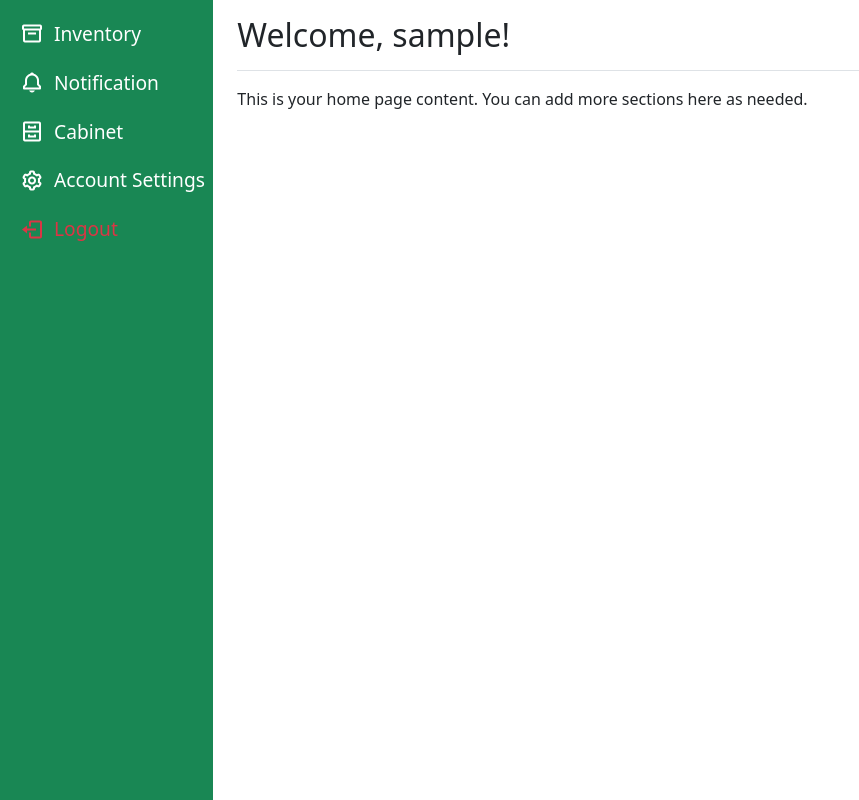
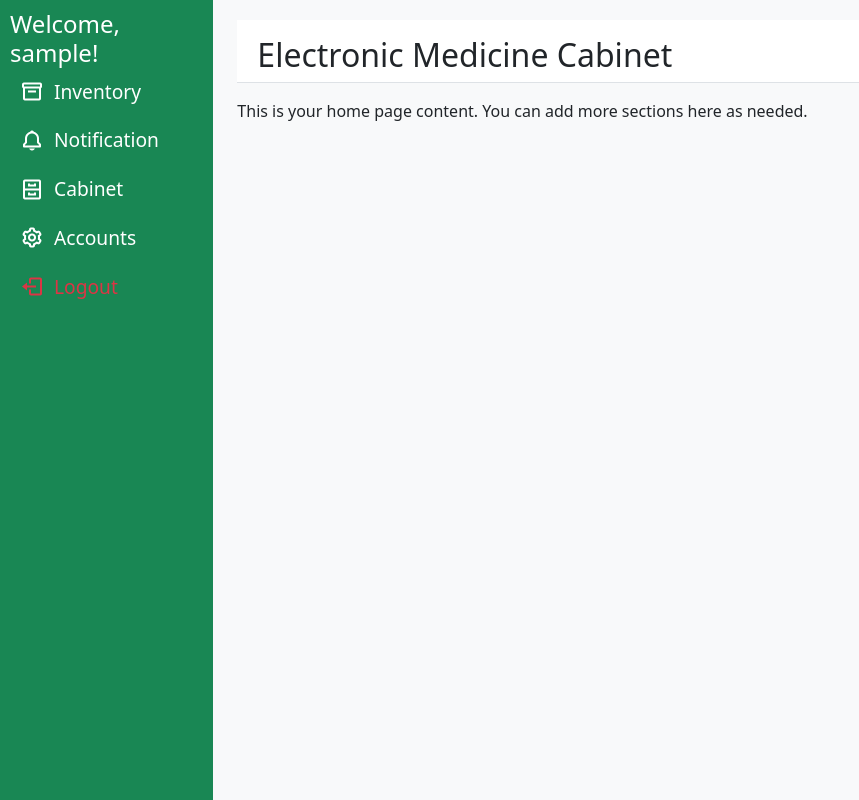
Before and after one commit to MedicineCabinet/Electronic-Medicine-Cabinet, a Flask app: page /home in a window 1280 px wide. Shown: the whole page, without its empty margins (0-859 px from the left). Run offline with Flask 3, Linux system fonts and the light colour scheme; the visitor is signed in with stand-in values (Sample User, id 1).

Commit message:
Header Created

```diff
--- a/static/home_style.css
+++ b/static/home_style.css
@@ -6,7 +6,13 @@
     color: white;
     display: flex;
     flex-direction: column;
-    gap: 10px;
+}
+
+/* Sidebar title */
+.sidebar-title {
+    font-size: 1.5rem;
+    margin-bottom: 20px;
+    color: white;
 }
 
 /* Sidebar navigation links */
@@ -31,33 +37,58 @@
 
 /* Hover effect for sidebar links */
 .sidebar .nav-link:hover {
-    background-color: #218838;
+    color: black;
+    background-color: white;
     border-radius: 5px;
 }
 
-/* Responsive styles for smaller screens */
-@media (min-width: 768px) {
-    .offcanvas {
-        display: none;
-    }
+/* Sidebar footer for user greeting */
+.sidebar-footer {
+    margin-top: auto;
+    padding-top: 20px;
+    border-top: 1px solid #fff;
 }
 
-    /* Offcanvas for mobile */
+/* Header styles */
+header {
+    position: relative;
+    padding: 10px 20px;
+    background-color: #fff;
+    border-bottom: 1px solid #dee2e6;
+    display: flex;
+    align-items: center;
+    justify-content: space-between;
+}
+
+/* App name styles */
+header h1 {
+    font-size: 1.5rem;
+    margin-bottom: 0;
+}
+
+/* Responsive styles for medium and smaller screens */
+@media (max-width: 991.98px) {
     .offcanvas {
-        width: 250px;
+        width: 250px; /* Adjust width as needed */
         background-color: #28a745;
         color: white;
     }
 
     .offcanvas-body .nav-link {
-        font-size: 1.1rem;
+        font-size: 1.5rem;
+        color: white;
         padding: 12px;
         white-space: nowrap;
         text-overflow: ellipsis;
         overflow: hidden;
     }
 
-    /* Hamburger icon position for mobile */
+    .offcanvas-body .nav-link:hover {
+        color: black;
+        background-color: white;
+        border-radius: 5px;
+    }
+
     .navbar-toggler {
         position: fixed;
         top: 10px;
@@ -67,7 +98,7 @@
 
     .navbar-toggler-icon {
         font-size: 1.8rem;
-        color: #333;
+        color: #333333;
     }
 }
 
@@ -77,5 +108,5 @@
     background-color: #f8f9fa;
     min-height: 100vh;
     transition: margin-left 0.3s ease;
-    overflow-x: hidden; /* Prevent horizontal overflow */
+    overflow-x: hidden;
 }
--- a/templates/home.html
+++ b/templates/home.html
@@ -5,22 +5,16 @@
     <meta name="viewport" content="width=device-width, initial-scale=1.0">
     <title>Home</title>
     <link href="https://cdn.jsdelivr.net/npm/bootstrap@5.3.0/dist/css/bootstrap.min.css" rel="stylesheet">
-    <!-- Boxicons CDN -->
     <link href='https://unpkg.com/boxicons@2.1.1/css/boxicons.min.css' rel='stylesheet'>
-    <link rel="stylesheet" type="text/css" href="{{ url_for('static', filename='home_style.css')}}">
+    <link rel="stylesheet" type="text/css" href="{{ url_for('static', filename='home_style.css') }}">
 </head>
 <body>
     <div class="container-fluid">
         <div class="row">
-            <!-- Toggler for mobile view with Boxicons hamburger icon -->
-            <div class="d-md-none">
-                <button class="navbar-toggler" type="button" data-bs-toggle="offcanvas" data-bs-target="#offcanvasSidebar" aria-controls="offcanvasSidebar">
-                    <i class='bx bx-menu navbar-toggler-icon'></i>
-                </button>
-            </div>
-
-            <!-- Sidebar for larger screens / Offcanvas for smaller screens -->
-            <nav class="col-md-2 d-none d-md-block bg-success sidebar">
+            <!-- Sidebar for large screens -->
+            <nav class="col-lg-2 d-none d-lg-block bg-success sidebar">
+                <div class="sidebar-content">
+                    <h2 class="h4 mb-0">Welcome, {{ user }}!</h2>
                     <ul class="nav flex-column">
                         <li class="nav-item">
                             <a class="nav-link active" href="#">
@@ -43,7 +37,7 @@
                         <li class="nav-item">
                             <a class="nav-link" href="#">
                                 <i class='bx bx-cog'></i>
-                            Account Settings
+                                Accounts
                             </a>
                         </li>
                         <li class="nav-item">
@@ -53,9 +47,10 @@
                             </a>
                         </li>
                     </ul>
+                </div>
             </nav>
 
-            <!-- Offcanvas Sidebar for mobile -->
+            <!-- Offcanvas Sidebar for medium and smaller screens -->
             <div class="offcanvas offcanvas-start d-md-none" tabindex="-1" id="offcanvasSidebar" aria-labelledby="offcanvasSidebarLabel">
                 <div class="offcanvas-header">
                     <h5 class="offcanvas-title" id="offcanvasSidebarLabel">Menu</h5>
@@ -84,7 +79,7 @@
                         <li class="nav-item">
                             <a class="nav-link" href="#">
                                 <i class='bx bx-cog'></i>
-                                Account Settings
+                                Accounts
                             </a>
                         </li>
                         <li class="nav-item">
@@ -98,10 +93,18 @@
             </div>
 
             <!-- Main content -->
-            <main class="col-md-9 ms-sm-auto col-lg-10 px-md-4">
-                <div class="d-flex justify-content-between flex-wrap flex-md-nowrap align-items-center pt-3 pb-2 mb-3 border-bottom">
-                    <h1 class="h2">Welcome, {{ user }}!</h1>
+            <main class="col-lg-10 ms-sm-auto col-lg-10 px-md-4">
+                <header class="d-flex justify-content-between flex-wrap flex-md-nowrap align-items-center pt-3 pb-2 mb-3 border-bottom">
+                    <!-- Toggler for medium screens and smaller -->
+                    <div class="d-lg-none">
+                        <button class="navbar-toggler" type="button" data-bs-toggle="offcanvas" data-bs-target="#offcanvasSidebar" aria-controls="offcanvasSidebar">
+                            <i class='bx bx-menu navbar-toggler-icon'></i>
+                        </button>
                     </div>
+
+                    <!-- App name -->
+                    <h1 class="h2 mb-0">Electronic Medicine Cabinet</h1>
+                </header>
                 <p>This is your home page content. You can add more sections here as needed.</p>
             </main>
         </div>
```
Also changed, not shown: static/js/desktop.ini (added, +7 -0 lines). Lines whose indentation alone changed are shown as unchanged.
